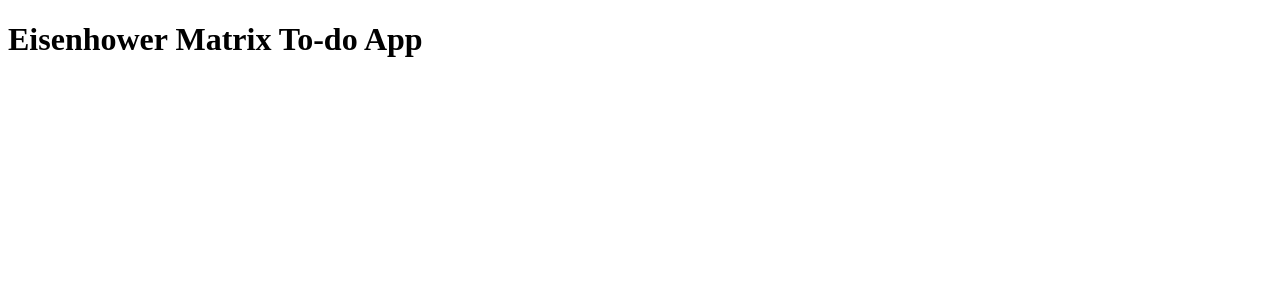
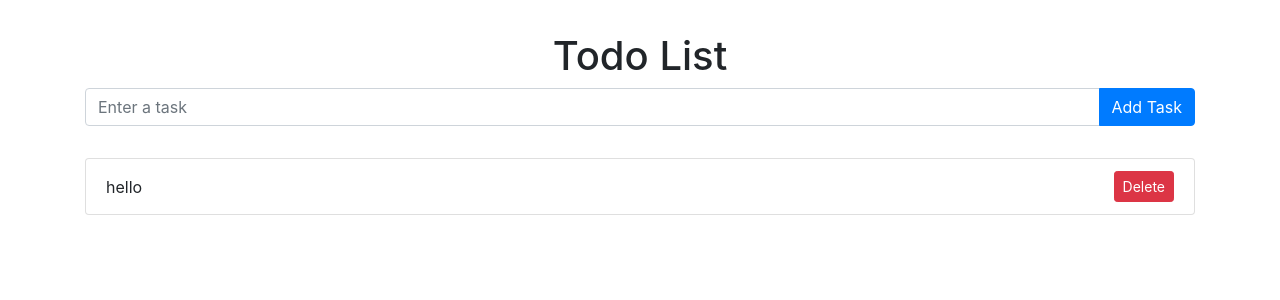
Before and after one commit to kohei110/todo-app-eisenhower, a Flask app: page / in a window 1280 px wide. Shown: the top 300 px of the page. Run offline with Flask 2, Linux system fonts and the light colour scheme; data comes from the database, SQL or seed files in the repository; both versions use the stored data as it was after the commit; some libraries are stand-ins or nearby versions.

Commit message:
update index.html

```diff
--- a/app.py
+++ b/app.py
@@ -1,49 +1,46 @@
 from flask import Flask, render_template, request, redirect, url_for
-import sqlite3
-import os
-from flask import g
+from flask_sqlalchemy import SQLAlchemy
 
 app = Flask(__name__)
+app.config['SQLALCHEMY_DATABASE_URI'] = 'sqlite:///todos.db'
+db = SQLAlchemy(app)
 
-@app.route('/')
+class Todo(db.Model):
+    id = db.Column(db.Integer, primary_key=True)
+    title = db.Column(db.String(100), nullable=False)
+
+    def __repr__(self):
+        return f"{self.id} - {self.title}"
+
+@app.route('/', methods=['GET', 'POST'])
 def index():
-    return render_template('index.html')
+    if request.method == 'POST':
+        todo_title = request.form['title']
+        new_todo = Todo(title=todo_title)
 
+        try:
+            db.session.add(new_todo)
+            db.session.commit()
+            return redirect('/')
+        except:
+            return "There was an issue adding your task"
 
+    else:
+        todos = Todo.query.order_by(Todo.id).all()
+        return render_template('index.html', todos=todos)
 
-def init_db():
-    with app.app_context():
-        db = get_db()
-        with app.open_resource('schema.sql', mode='r') as f:
-            db.cursor().executescript(f.read())
-        db.commit()
+@app.route('/delete/<int:id>')
+def delete(id):
+    todo_to_delete = Todo.query.get_or_404(id)
 
-def get_db():
-    if not hasattr(g, 'sqlite_db'):
-        g.sqlite_db = sqlite3.connect(os.path.join(app.root_path, 'tasks.db'))
-    return g.sqlite_db
+    try:
+        db.session.delete(todo_to_delete)
+        db.session.commit()
+        return redirect('/')
+    except:
+        return "There was a problem deleting that task"
 
-@app.teardown_appcontext
-def close_db(error):
-    if hasattr(g, 'sqlite_db'):
-        g.sqlite_db.close()
-
-
-@app.route('/add', methods=['POST'])
-def add_task():
-    # Add code to add a new task
-    pass
-
-@app.route('/update/<int:task_id>', methods=['POST'])
-def update_task(task_id):
-    # Add code to update a task
-    pass
-
-@app.route('/delete/<int:task_id>')
-def delete_task(task_id):
-    # Add code to delete a task
-    pass
-
-if __name__ == '__main__':
-    init_db()
+if __name__ == "__main__":
+    with app.app_context():  # Add this line to set up an application context
+        db.create_all()  # Create the table within the application context
     app.run(debug=True)
--- a/templates/index.html
+++ b/templates/index.html
@@ -1,11 +1,44 @@
-<!doctype html>
+<!DOCTYPE html>
 <html lang="en">
 <head>
     <meta charset="UTF-8">
     <meta name="viewport" content="width=device-width, initial-scale=1.0">
-    <title>Eisenhower Matrix To-do App</title>
+    <title>Todo List</title>
+    <!-- Add the Bootstrap CSS reference -->
+    <link href="https://maxcdn.bootstrapcdn.com/bootstrap/4.5.2/css/bootstrap.min.css" rel="stylesheet">
+    <!-- Add custom styles -->
+    <style>
+        body {
+            padding: 2rem;
+        }
+        form {
+            margin-bottom: 2rem;
+        }
+    </style>
 </head>
 <body>
-    <h1>Eisenhower Matrix To-do App</h1>
+    <div class="container">
+        <h1 class="text-center">Todo List</h1>
+        <form method="POST" action="/">
+            <div class="input-group mb-3">
+                <input type="text" class="form-control" name="title" id="title" placeholder="Enter a task" required>
+                <div class="input-group-append">
+                    <input type="submit" class="btn btn-primary" value="Add Task">
+                </div>
+            </div>
+        </form>
+        <ul class="list-group">
+            {% for todo in todos %}
+                <li class="list-group-item d-flex justify-content-between align-items-center">
+                    {{ todo.title }}
+                    <a href="{{ url_for('delete', id=todo.id) }}" class="btn btn-danger btn-sm">Delete</a>
+                </li>
+            {% endfor %}
+        </ul>
+    </div>
+    <!-- Add the Bootstrap JavaScript references -->
+    <script src="https://code.jquery.com/jquery-3.5.1.slim.min.js"></script>
+    <script src="https://cdn.jsdelivr.net/npm/@popperjs/core@2.11.8/dist/umd/popper.min.js"></script>
+    <script src="https://maxcdn.bootstrapcdn.com/bootstrap/4.5.2/js/bootstrap.min.js"></script>
 </body>
 </html>
```
Also changed, not shown: instance/todos.db (added).
